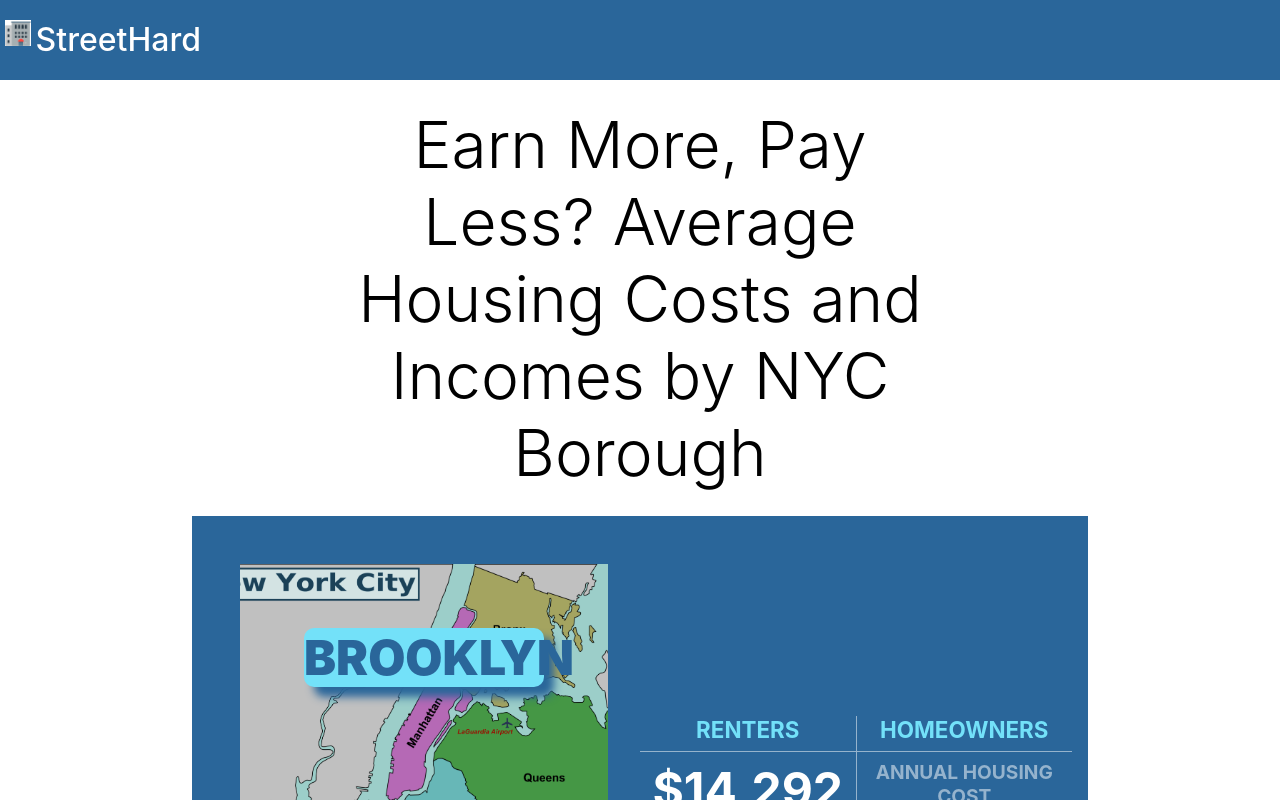
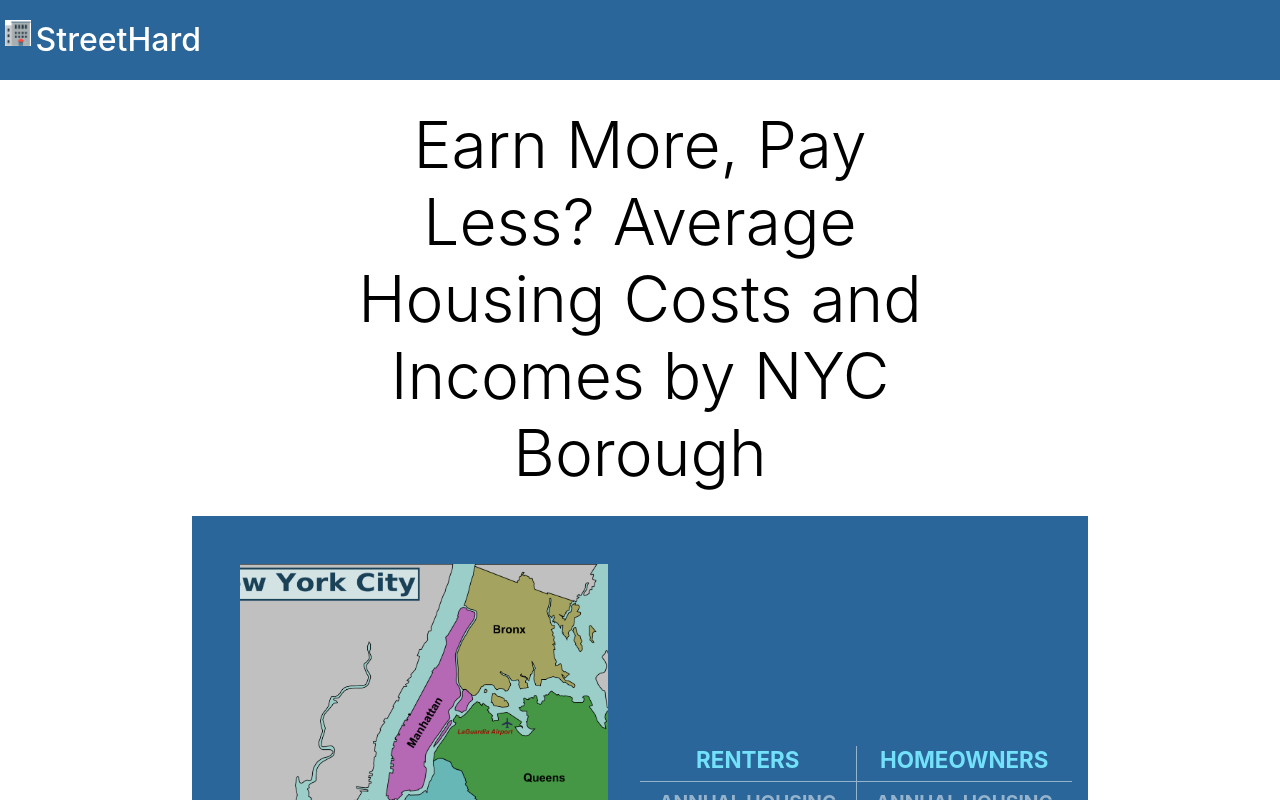
Before and after one commit to sumis005/streetdifficult, a React (Create React App) app: page / in a window 1280 px wide. Shown: the top 800 px of the page. Built offline with nearby package versions, Linux system fonts and the light colour scheme.

Commit message:
Update App.js

```diff
--- a/src/App.js
+++ b/src/App.js
@@ -12,10 +12,7 @@ const App = () => {
         <Navbar/>
         <h1 className="header">Earn More, Pay Less? Average Housing Costs and Incomes by NYC Borough</h1>
 
-        <DataView
-          borough="Brooklyn"
-          renterCost="$14,292"
-          ownerCost="$29,752"/>
+        <DataView/>
       </div>
     );
   }
```
